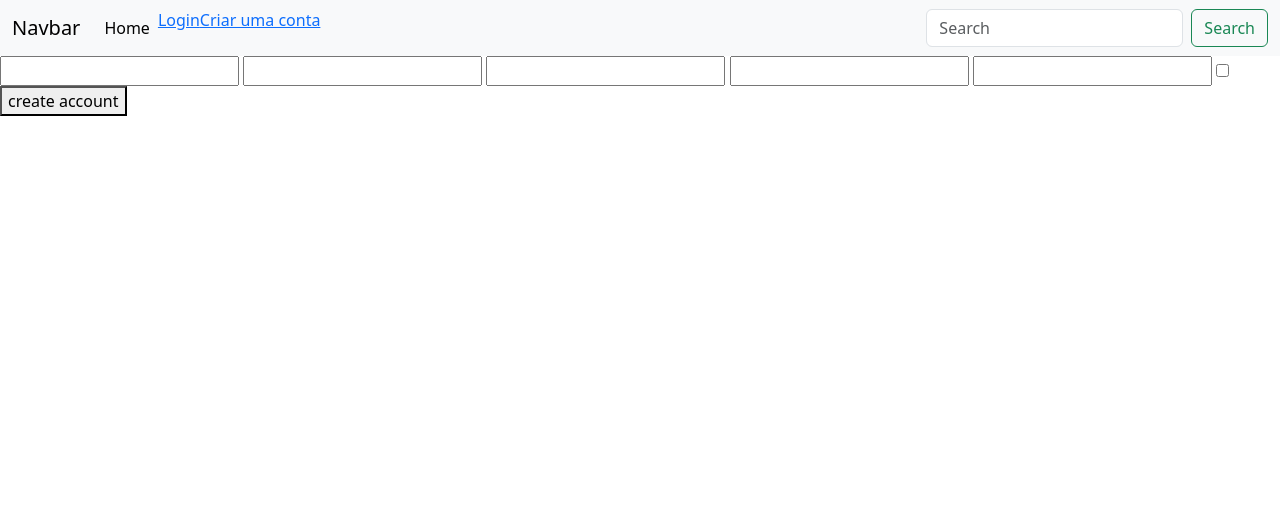
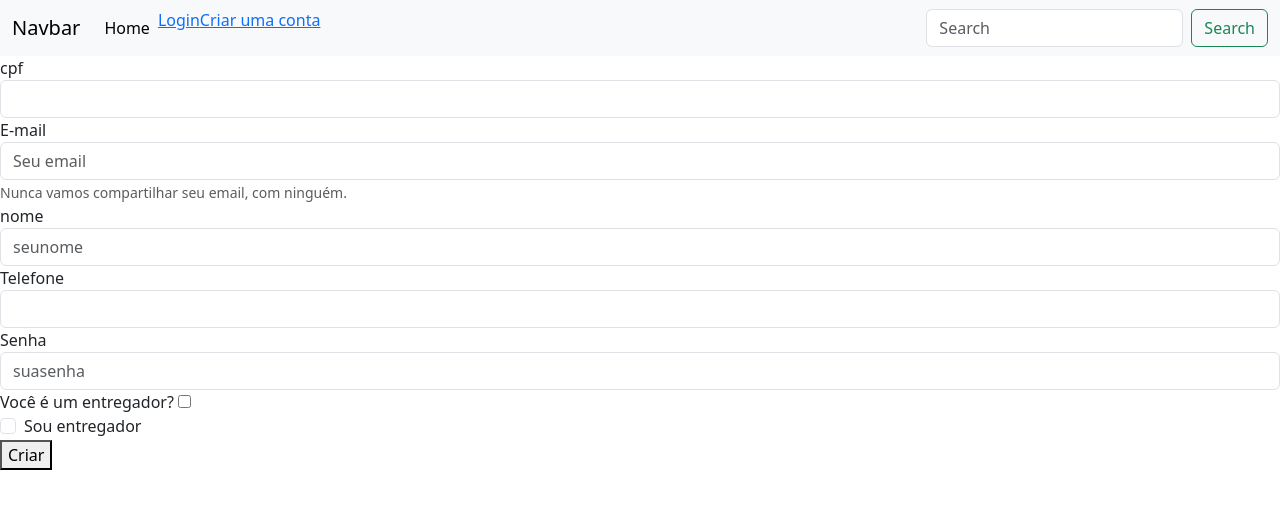
Before and after one commit to sampaioRayssa/intwebannualproject, a Flask app: page /signup in a window 1280 px wide. Shown: the top 509 px of the page. Run offline with Flask 3, Linux system fonts and the light colour scheme.

Commit message:
o form do cadastro foi

```diff
--- a/templates/signup.html
+++ b/templates/signup.html
@@ -4,7 +4,50 @@
 
 {% block container %}
 
-<form action="{{url_for('signup')}}" method="POST" >
+<form action="{{url_for('signup')}}" method="POST">
+
+    <!--CPF-->
+    <div class="form-group">
+        <label for="#">cpf</label>
+        <input type="number" class="form-control" id="exampleInputPassword1" name="cpf" placeholder="">
+    </div>
+
+    <!--E-mail-->
+    <div class="form-group">
+      <label for="#">E-mail</label>
+      <input type="email" class="form-control" name="email" id="exampleInputEmail1" aria-describedby="emailHelp" placeholder="Seu email">
+      <small id="emailHelp" class="form-text text-muted">Nunca vamos compartilhar seu email, com ninguém.</small>
+    </div>
+
+    <!--Nome-->
+    <div class="form-group">
+        <label for="#">nome</label>
+        <input type="text" class="form-control" id="exampleInputPassword1" name="name" placeholder="seunome">
+    </div>
+
+    <!--telefone-->
+    <div class="form-group">
+        <label for="#">Telefone</label>
+        <input type="tel" class="form-control" id="tel" name="telefone" placeholder="">
+    </div>
+
+    <div class="form-group">
+        <label for="#">Senha</label>
+        <input type="password" class="form-control" id="password" name="password" placeholder="suasenha">
+    </div>
+
+    <!--Seleção entregador-->
+    <label for="#">Você é um entregador?</label>
+    <input type="checkbox" name="entregador">
+
+    <div class="form-group form-check">
+      <input type="checkbox" class="form-check-input" id="exampleCheck1">
+      <label class="form-check-label" for="exampleCheck1">Sou entregador</label>
+    </div>
+    <button type="submit">Criar</button>
+  </form>
+
+    <!--<form action="{{url_for('signup')}}" method="POST" >
         <input type="text" name="cpf">
         <input type="email" name="email">
         <input type="text" name="nome">
@@ -13,6 +56,6 @@
         <input type="checkbox" name="entregador">
 
         <button type="submit">create account</button>
-</form>
+    </form>-->
 
 {% endblock container %}
```
Lines whose indentation alone changed are shown as unchanged.
